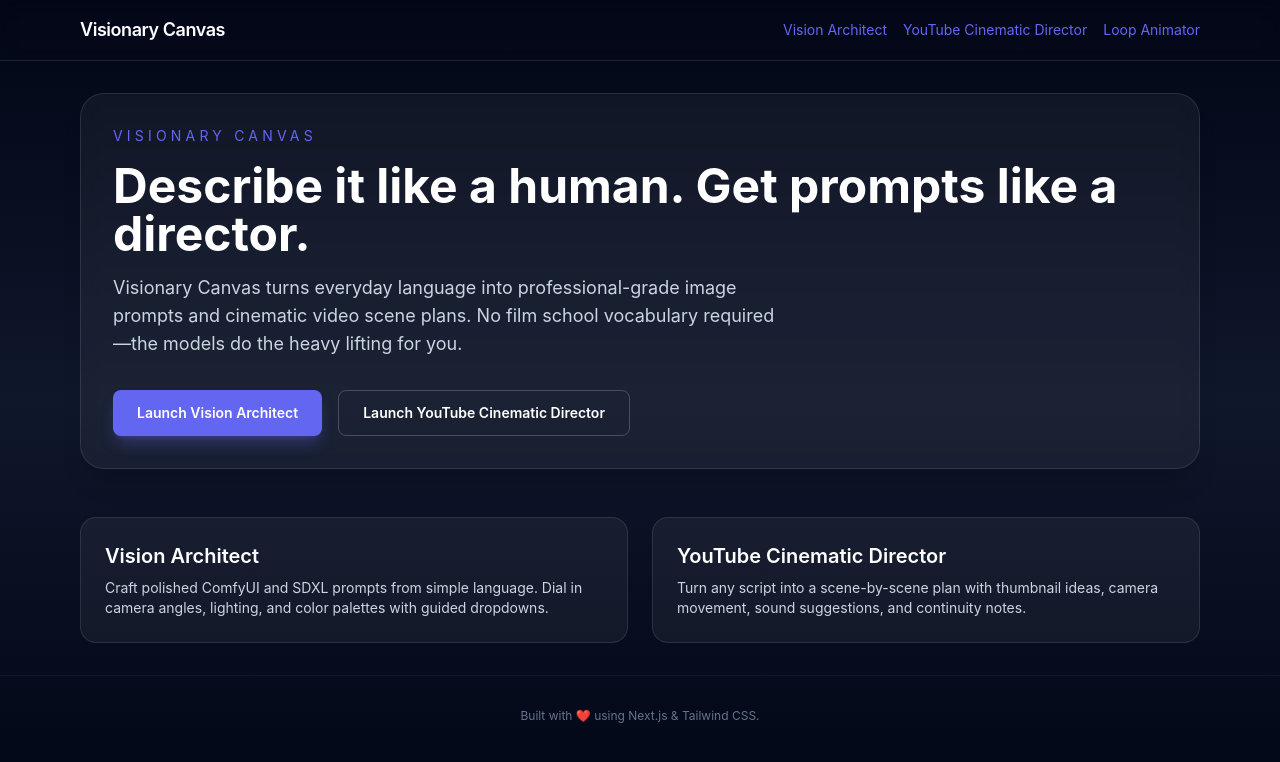
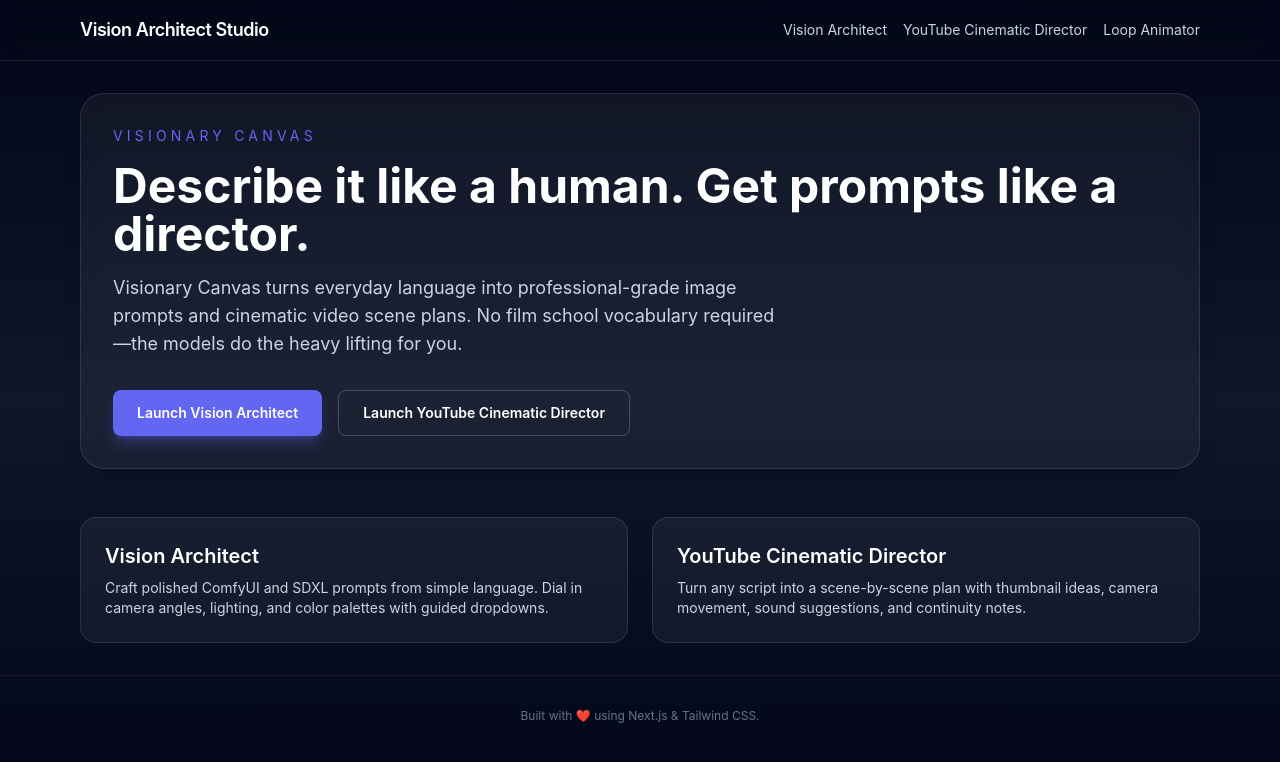
Before and after one commit to kc204/vision-, a Next.js app: page / in a window 1280 px wide. Shown: the top 762 px of the page. Built offline with nearby package versions, Linux system fonts and the light colour scheme.

Commit message:
refactor: introduce shared layout shell

```diff
--- a/src/app/layout.tsx
+++ b/src/app/layout.tsx
@@ -1,6 +1,6 @@
 import type { Metadata } from "next";
 import "./globals.css";
-import Link from "next/link";
+import { LayoutShell } from "@/components/LayoutShell";
 
 export const metadata: Metadata = {
   title: "Visionary Canvas",
@@ -15,43 +15,8 @@ export default function RootLayout({
 }) {
   return (
     <html lang="en" className="bg-slate-950">
-      <body className="min-h-screen bg-gradient-to-b from-slate-950 via-slate-900 to-slate-950">
-        <header className="border-b border-white/10 backdrop-blur">
-          <div className="mx-auto flex max-w-6xl items-center justify-between px-4 py-4">
-            <Link
-              href="/"
-              className="text-lg font-semibold tracking-tight text-white hover:text-canvas-accent"
-            >
-              Visionary Canvas
-            </Link>
-            <nav className="flex items-center gap-4 text-sm text-slate-300">
-              <Link
-                href="/image"
-                className="hover:text-white"
-              >
-                Vision Architect
-              </Link>
-              <Link
-                href="/video"
-                className="hover:text-white"
-              >
-                YouTube Cinematic Director
-              </Link>
-              <Link
-                href="/loop"
-                className="hover:text-white"
-              >
-                Loop Animator
-              </Link>
-            </nav>
-          </div>
-        </header>
-        <main className="mx-auto w-full max-w-6xl px-4 py-8">
-          {children}
-        </main>
-        <footer className="border-t border-white/5 py-8 text-center text-xs text-slate-500">
-          Built with ❤️ using Next.js & Tailwind CSS.
-        </footer>
+      <body className="min-h-screen bg-slate-950 antialiased">
+        <LayoutShell>{children}</LayoutShell>
       </body>
     </html>
   );
--- /dev/null
+++ b/src/components/LayoutShell.tsx
@@ -0,0 +1,52 @@
+"use client";
+
+import Link from "next/link";
+import { usePathname } from "next/navigation";
+import type { ReactNode } from "react";
+
+const navItems = [
+  { href: "/image", label: "Vision Architect" },
+  { href: "/video", label: "YouTube Cinematic Director" },
+  { href: "/loop", label: "Loop Animator" },
+];
+
+export function LayoutShell({ children }: { children: ReactNode }) {
+  const pathname = usePathname();
+
+  return (
+    <div className="min-h-screen bg-gradient-to-b from-slate-950 via-slate-900 to-slate-950 text-white">
+      <header className="border-b border-white/10 backdrop-blur">
+        <div className="mx-auto flex max-w-6xl items-center justify-between px-4 py-4">
+          <Link
+            href="/"
+            className="text-lg font-semibold tracking-tight text-white hover:text-canvas-accent"
+          >
+            Vision Architect Studio
+          </Link>
+          <nav className="flex items-center gap-4 text-sm text-slate-300">
+            {navItems.map(({ href, label }) => {
+              const isActive = pathname?.startsWith(href);
+              return (
+                <Link
+                  key={href}
+                  href={href}
+                  className={`transition hover:text-white ${
+                    isActive ? "text-white" : "text-slate-300"
+                  }`}
+                >
+                  {label}
+                </Link>
+              );
+            })}
+          </nav>
+        </div>
+      </header>
+      <main className="mx-auto w-full max-w-6xl px-4 py-8 text-slate-200">
+        {children}
+      </main>
+      <footer className="border-t border-white/5 py-8 text-center text-xs text-slate-500">
+        Built with ❤️ using Next.js & Tailwind CSS.
+      </footer>
+    </div>
+  );
+}
```
